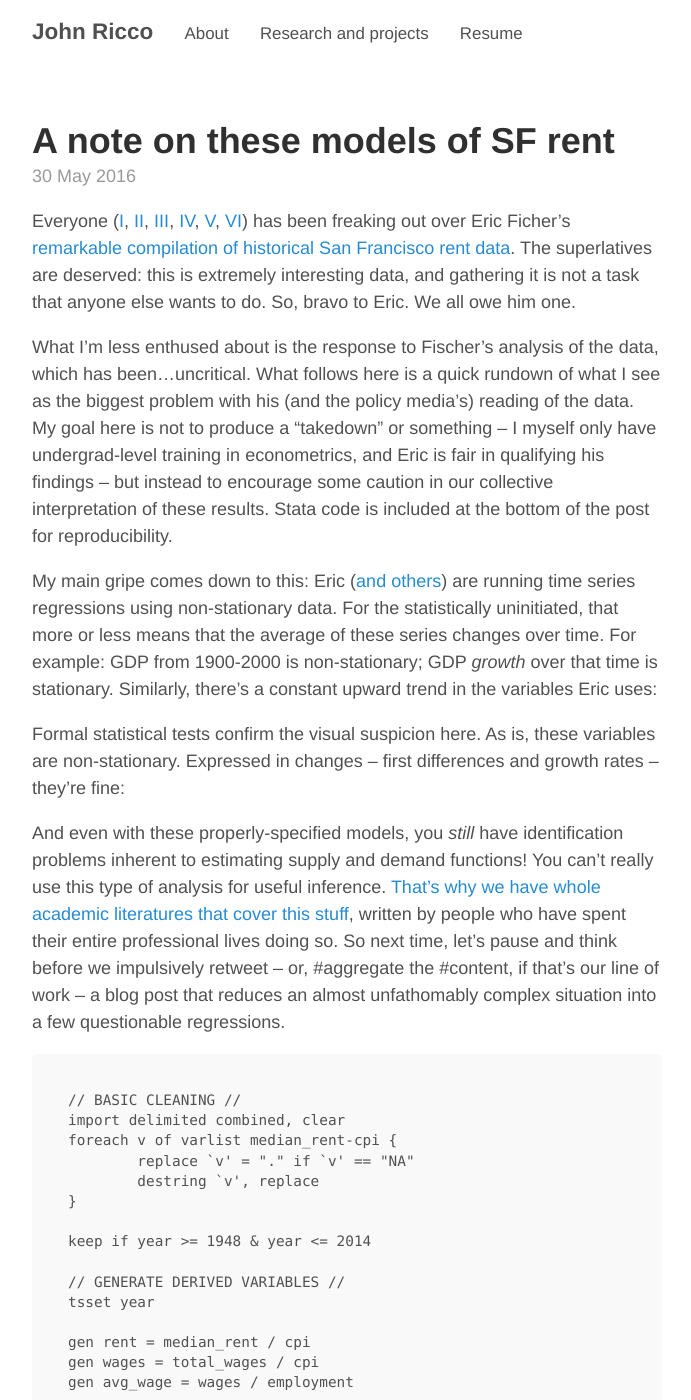
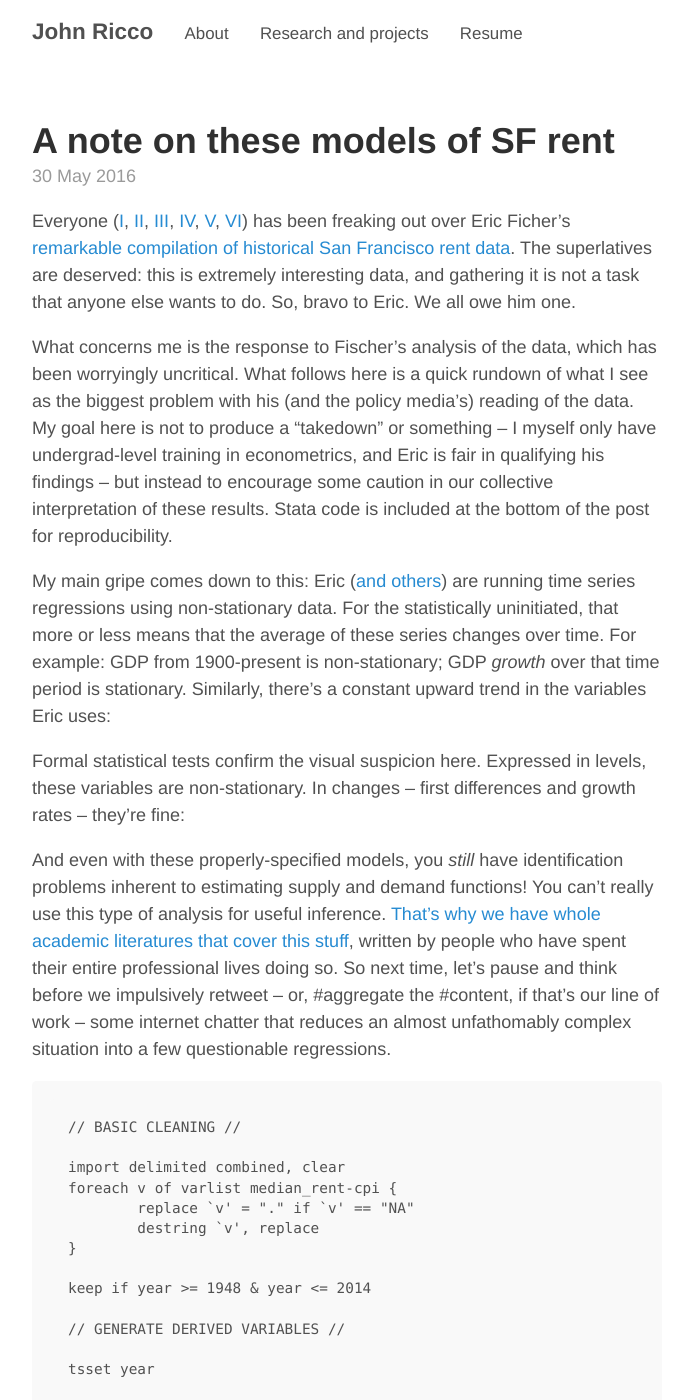
Before and after one commit to WadeP6970/johnricco.github.io, a Jekyll site: the page built from _posts/2016-5-30-SF-rent.md, in a window 1280 px wide and 1400 px high. Shown: the whole window, without its empty margins (293-984 px from the left). Built offline with Jekyll 4.4.1, drawn with Linux system fonts in a browser that asks for light colours; part of the change alters nothing that is shown; some of the changed text lies outside the part shown.

Commit message:
final one for the night

````diff
--- a/_posts/2016-5-30-SF-rent.md
+++ b/_posts/2016-5-30-SF-rent.md
@@ -5,20 +5,21 @@ title: A note on these models of SF rent
 
 Everyone ([I](http://observer.com/2016/05/a-guy-just-transcribed-30-years-of-for-rent-ads/), [II](http://sf.curbed.com/2016/5/17/11692132/rent-data-eric-fischer), [III](http://www.fastcoexist.com/3060058/world-changing-ideas/a-reality-check-that-explains-san-franciscos-housing-crisis), [IV](https://www.washingtonpost.com/news/wonk/wp/2016/05/22/what-it-would-actually-take-to-reduce-rents-in-americas-most-expensive-city/), [V](http://gawker.com/there-is-no-feasible-wage-growth-for-low-income-labor-1778180896), [VI](http://cityobservatory.org/the-long-road-to-san-francisco/)) has been freaking out over Eric Ficher's [remarkable compilation of historical San Francisco rent data](https://experimental-geography.blogspot.com/2016/05/employment-construction-and-cost-of-san.html). The superlatives are deserved: this is extremely interesting data, and gathering it is not a task that anyone else wants to do. So, bravo to Eric. We all owe him one.
 
-What I'm less enthused about is the response to Fischer's analysis of the data, which has been...uncritical. What follows here is a quick rundown of what I see as the biggest problem with his (and the policy media's) reading of the data. My goal here is not to produce a "takedown" or something -- I myself only have undergrad-level training in econometrics, and Eric is fair in qualifying his findings -- but instead to encourage some caution in our collective interpretation of these results. Stata code is included at the bottom of the post for reproducibility.
+What concerns me is the response to Fischer's analysis of the data, which has been worryingly uncritical. What follows here is a quick rundown of what I see as the biggest problem with his (and the policy media's) reading of the data. My goal here is not to produce a "takedown" or something -- I myself only have undergrad-level training in econometrics, and Eric is fair in qualifying his findings -- but instead to encourage some caution in our collective interpretation of these results. Stata code is included at the bottom of the post for reproducibility.
 
-My main gripe comes down to this: Eric ([and others](http://moreuseful.blogspot.com/2016/05/another-look-at-factors-driving-rents.html)) are running time series regressions using non-stationary data. For the statistically uninitiated, that more or less means that the average of these series changes over time. For example: GDP from 1900-2000 is non-stationary; GDP *growth* over that time is stationary. Similarly, there's a constant upward trend in the variables Eric uses:
+My main gripe comes down to this: Eric ([and others](http://moreuseful.blogspot.com/2016/05/another-look-at-factors-driving-rents.html)) are running time series regressions using non-stationary data. For the statistically uninitiated, that more or less means that the average of these series changes over time. For example: GDP from 1900-present is non-stationary; GDP *growth* over that time period is stationary. Similarly, there's a constant upward trend in the variables Eric uses:
 
 
 
-Formal statistical tests confirm the visual suspicion here. As is, these variables are non-stationary. Expressed in changes -- first differences and growth rates -- they're fine:
+Formal statistical tests confirm the visual suspicion here. Expressed in levels, these variables are non-stationary. In changes -- first differences and growth rates -- they're fine:
 
 
 
-And even with these properly-specified models, you *still* have identification problems inherent to estimating supply and demand functions! You can't really use this type of analysis for useful inference. [That's why we have whole academic literatures that cover this stuff](https://twitter.com/DanielKayHertz/status/736265420429271040), written by people who have spent their entire professional lives doing so. So next time, let's pause and think before we impulsively retweet -- or, #aggregate the #content, if that's our line of work -- a blog post that reduces an almost unfathomably complex situation into a few questionable regressions.
+And even with these properly-specified models, you *still* have identification problems inherent to estimating supply and demand functions! You can't really use this type of analysis for useful inference. [That's why we have whole academic literatures that cover this stuff](https://twitter.com/DanielKayHertz/status/736265420429271040), written by people who have spent their entire professional lives doing so. So next time, let's pause and think before we impulsively retweet -- or, #aggregate the #content, if that's our line of work -- some internet chatter that reduces an almost unfathomably complex situation into a few questionable regressions.
 
 ```
 // BASIC CLEANING //
+
 import delimited combined, clear
 foreach v of varlist median_rent-cpi {
 	replace `v' = "." if `v' == "NA"
@@ -28,6 +29,7 @@ foreach v of varlist median_rent-cpi {
 keep if year >= 1948 & year <= 2014
 
 // GENERATE DERIVED VARIABLES //
+
 tsset year
 
 gen rent = median_rent / cpi
@@ -42,6 +44,7 @@ foreach v in `transform_vars' {
 }
 
 // SCATTERPLOTS //
+
 graph drop _all
 local plot_vars rent housing_units wages employment
 foreach v in `plot_vars' {
@@ -50,14 +53,21 @@ foreach v in `plot_vars' {
 graph combine `plot_vars', xcom title("Monetary values in 1984 dollars")
 
 // STATIONARITY TESTS //
+
+matrix DF = J(4, 4, .)
+matrix rownames DF = level log diff growth
+matrix colname DF = rent housing_units wage employment
+
 local test_vars rent housing_units wages employment
+local col_index = 1
 foreach v in `test_vars' {
-	di "*** `v' ***"
-	dfuller `v'
-	foreach i in ln d g {
-		di "*** `i'_`v' ***"
-		dfuller `i'_`v'
+	local row_index = 1
+	foreach i in "" "ln_" "d_" "g_" {
+		qui dfuller `i'`v'
+		matrix DF[`row_index', `col_index'] = r(p)
+		local ++row_index
 	}
+	local ++col_index
 }
-
+matrix list DF, format(%9.3f)
 ```
````
